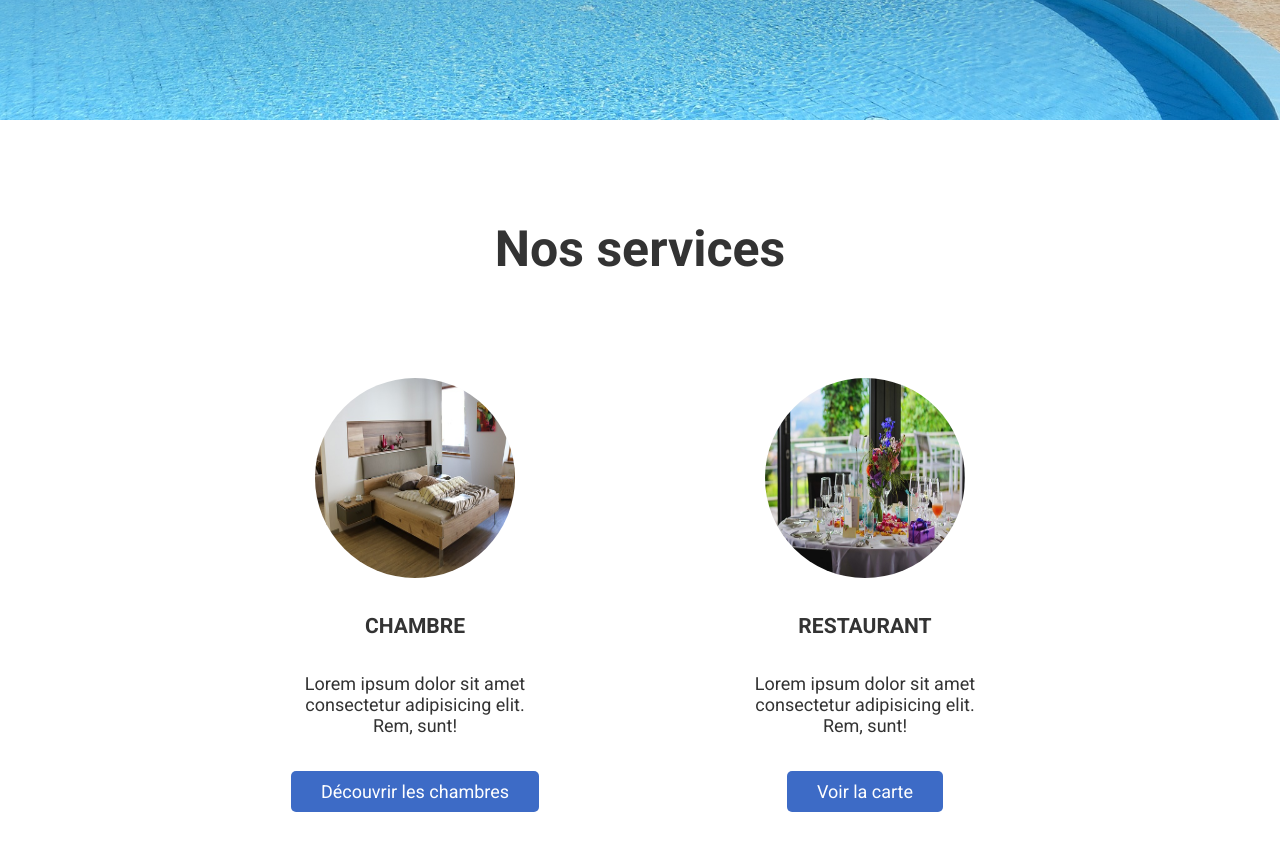
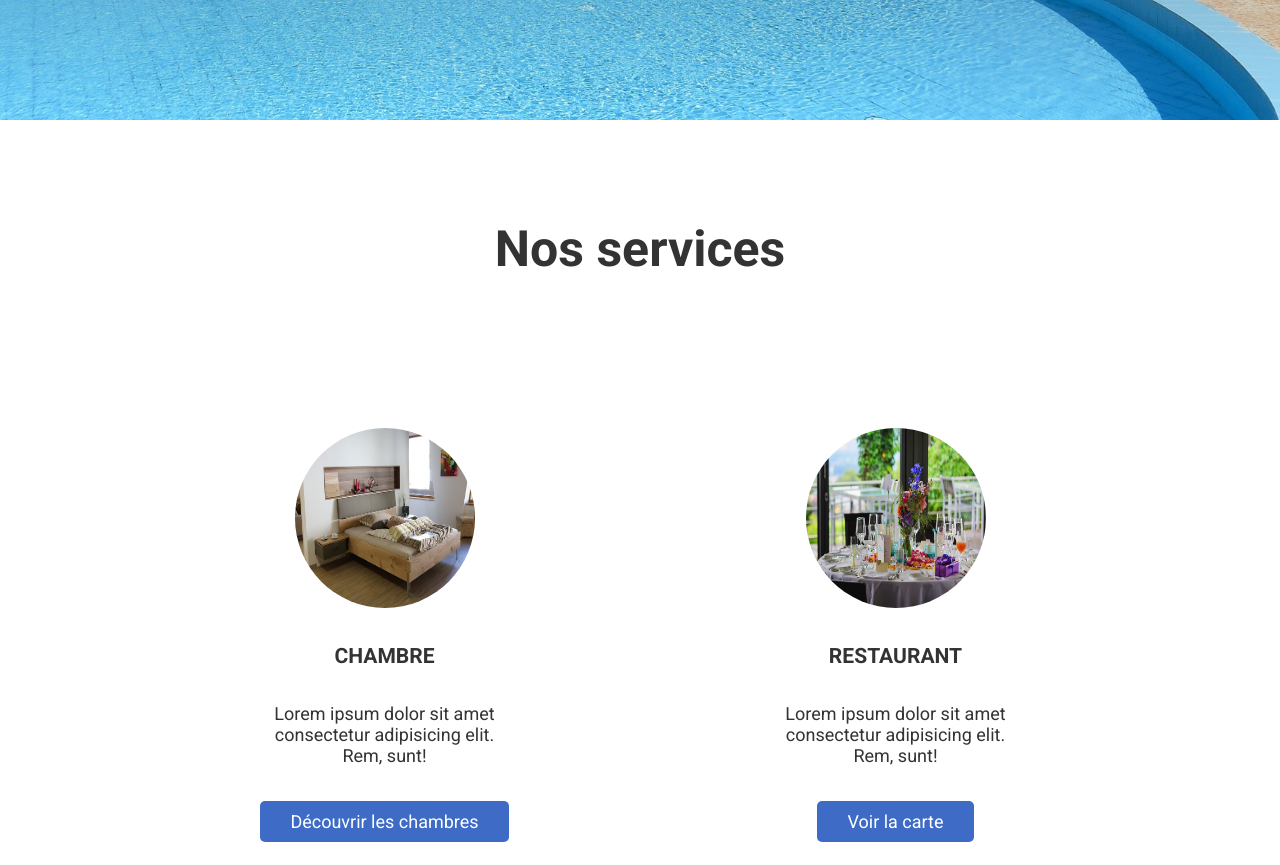
Before and after one commit to Edjek/css-responsive, a plain HTML site: page projet-hotel/index.html in a window 1280 px wide. Shown: the part 680-1545 px from the top of the page. Drawn offline with nearby package versions, Linux system fonts and the light colour scheme.

Commit message:
css househotel

```diff
--- a/projet-hotel/assets/css/index.css
+++ b/projet-hotel/assets/css/index.css
@@ -31,6 +31,11 @@
 .service {
     min-height: 100vh;
     padding: 100px;
+    display: flex;
+    flex-direction: column;
+    justify-content: space-around;
+    align-items: center;
+    gap: 50px;
 }
 
 .service h2 {
@@ -41,9 +46,10 @@
 
 .cards {
     display: flex;
-    justify-content: center;
+    justify-content: space-around;
     flex-wrap: wrap;
-    gap: 150px;
+    gap: 50px;
+    width: 90%;
     margin: 0 auto;
 }
 
@@ -66,8 +72,8 @@
 }
 
 .card-img {
-    width: 200px;
-    height: 200px;
+    width: 180px;
+    height: 180px;
     border-radius: 100%;
 }
 
```
